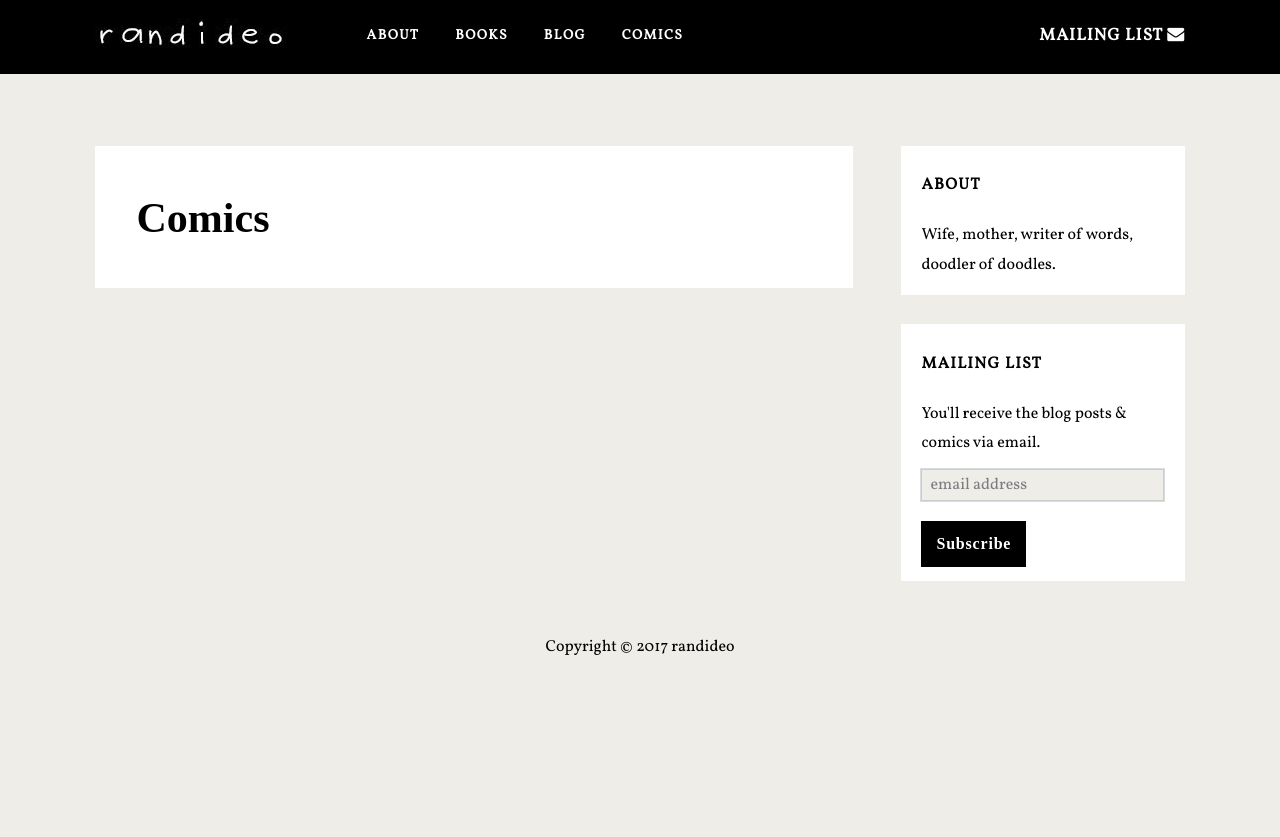
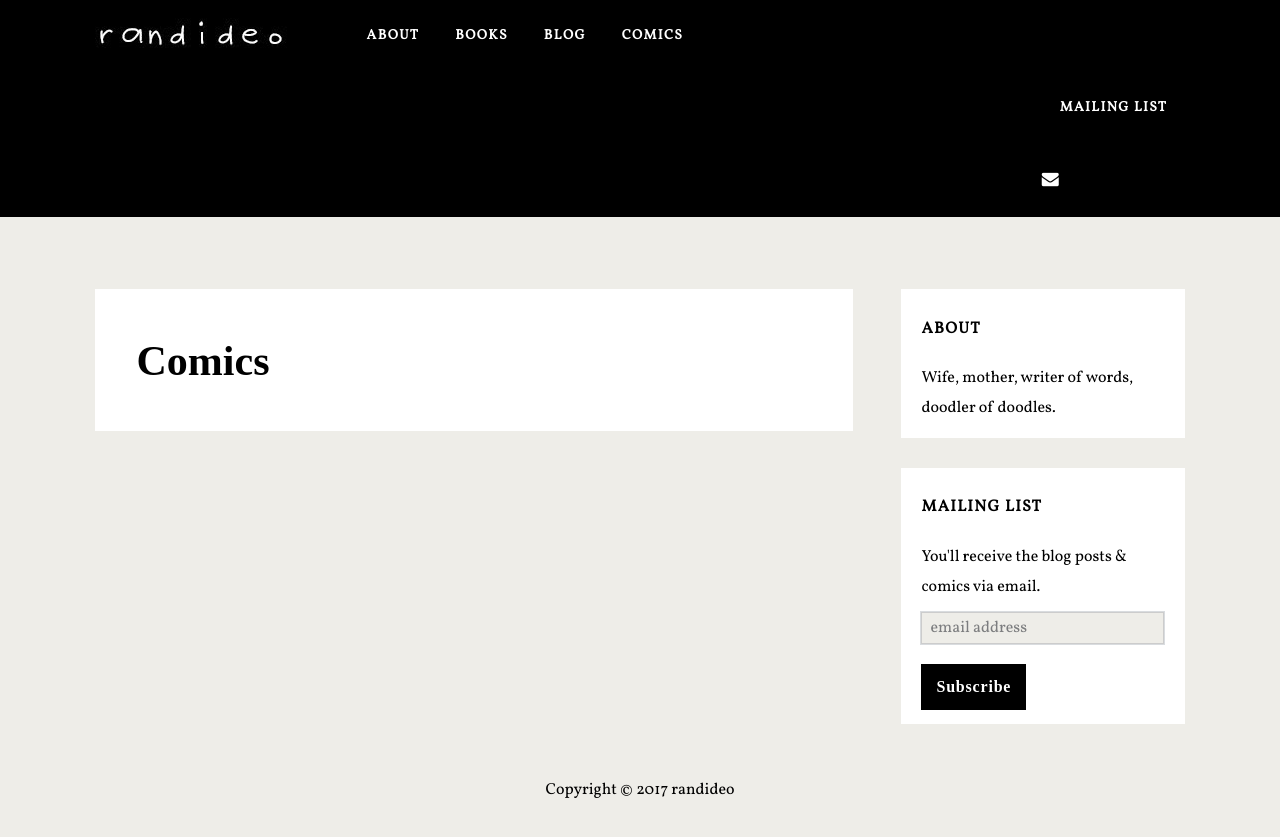
Before and after one commit to randideo/randideo.github.io, a Jekyll site: the page built from comics.html, in a window 1280 px wide. Shown: the top 837 px of the page. Built offline with Jekyll 4.4.1, drawn with Linux system fonts in a browser that asks for light colours; nearby versions of some CDN libraries; some web fonts are replaced; comment, search, counter and statistics services are not loaded.

Commit message:
Create header.html

```diff
--- a/_includes/header.html
+++ b/_includes/header.html
@@ -53,7 +53,7 @@
 <ul class='social-media-iconsnbt'>
 
 
-	<li><a href="http://tinyletter.com/randideo" target='_blank'>mailing list <i class='fa fa-envelope'></i></a></li>
+	<li><a href="http://tinyletter.com/randideo" target='_blank'><div style="margin: 0 1.3em; font-size: .813em; line-height: 5.231em; letter-spacing: .1em;">mailing list</div> <i class='fa fa-envelope'></i></a></li>
 
 
 </ul>
```
